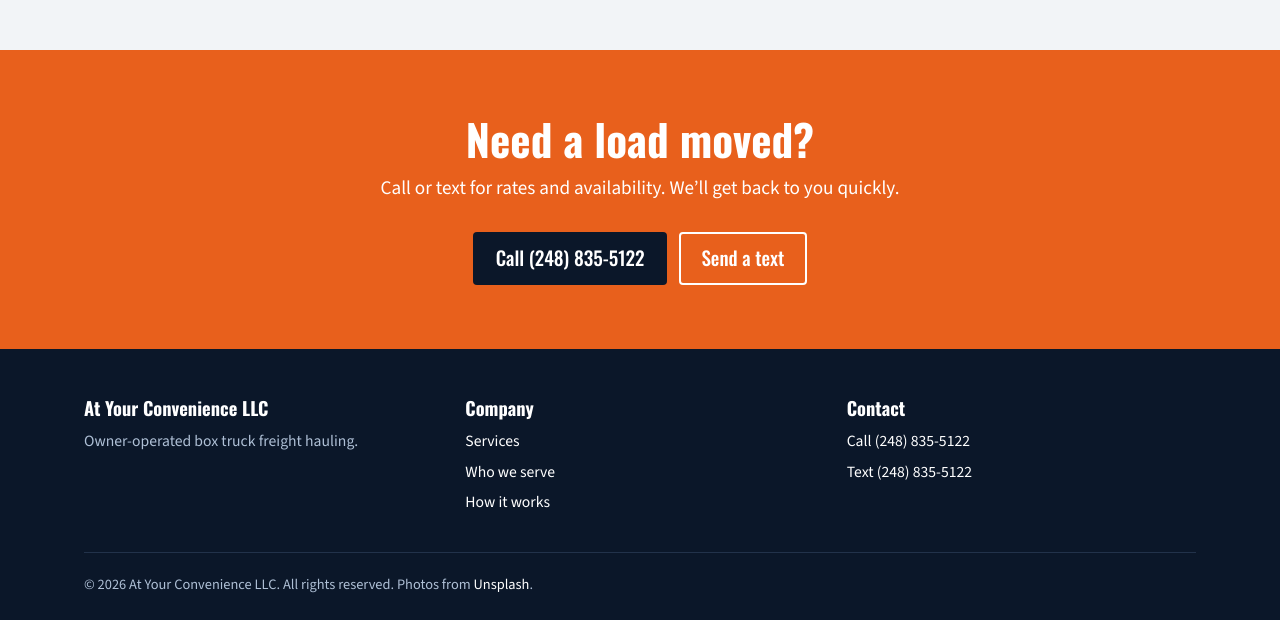
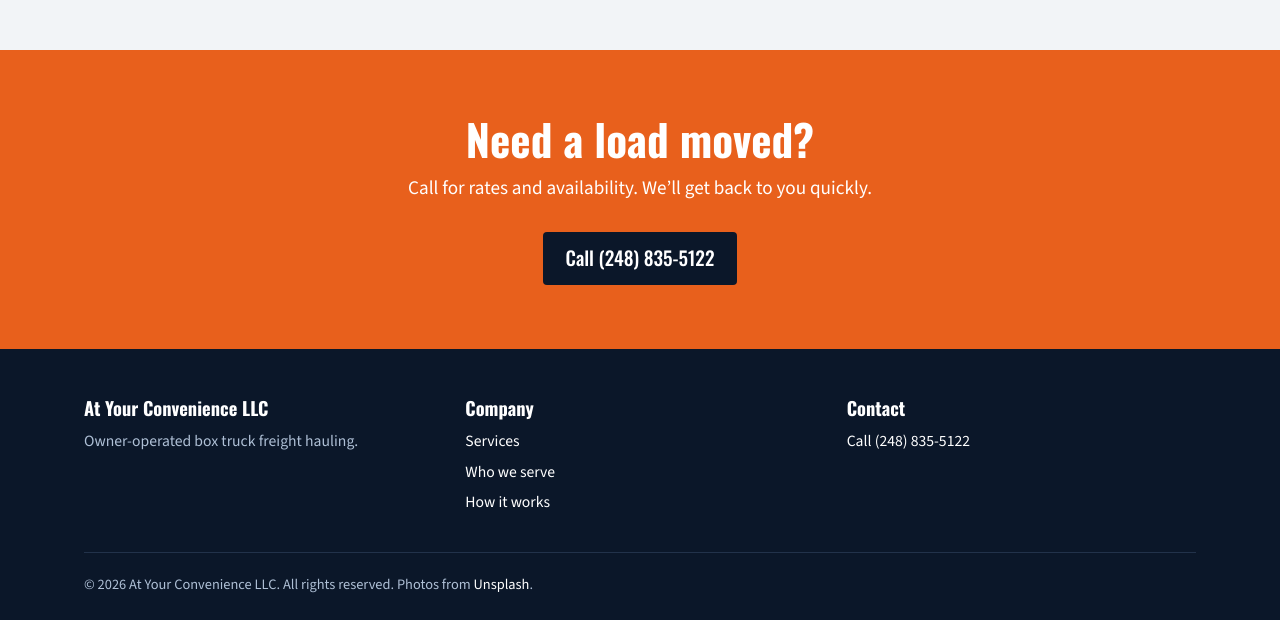
Before and after one commit to atyourconvenience/aycweb, a plain HTML site: page index.html in a window 1280 px wide. Shown: the part 3544-4164 px from the top of the page. Drawn offline with nearby package versions, Linux system fonts and the light colour scheme.

Commit message:
Remove text contact options

```diff
--- a/index.html
+++ b/index.html
@@ -4,7 +4,7 @@
 <meta charset="utf-8">
 <meta name="viewport" content="width=device-width, initial-scale=1">
 <title>At Your Convenience LLC | Box Truck Freight Hauling</title>
-<meta name="description" content="At Your Convenience LLC is an owner-operated box truck carrier hauling parcel and general freight. Call or text (248) 835-5122.">
+<meta name="description" content="At Your Convenience LLC is an owner-operated box truck carrier hauling parcel and general freight. Call (248) 835-5122.">
 <link rel="preconnect" href="https://fonts.googleapis.com">
 <link rel="preconnect" href="https://fonts.gstatic.com" crossorigin>
 <link href="https://fonts.googleapis.com/css2?family=Oswald:wght@500;700&family=Source+Sans+3:wght@400;600&display=swap" rel="stylesheet">
@@ -212,7 +212,7 @@
       <h2 class="section-title">Booking a load takes one call</h2>
       <p class="section-lead">No forms, no call center. Here is what happens after you reach out.</p>
       <div class="grid steps">
-        <div class="step"><h3>Call or text</h3><p>Share pickup and drop locations, what you’re shipping and when it needs to move.</p></div>
+        <div class="step"><h3>Give us a call</h3><p>Share pickup and drop locations, what you’re shipping and when it needs to move.</p></div>
         <div class="step"><h3>Get your rate</h3><p>We confirm availability, the details of the load and a straightforward price.</p></div>
         <div class="step"><h3>Pickup</h3><p>We arrive on time, load up and keep you posted once the truck is rolling.</p></div>
         <div class="step"><h3>Delivered</h3><p>Your freight is dropped on schedule, with confirmation when it’s done.</p></div>
@@ -251,10 +251,9 @@
   <div class="cta" id="contact">
     <div class="wrap">
       <h2>Need a load moved?</h2>
-      <p>Call or text for rates and availability. We’ll get back to you quickly.</p>
+      <p>Call for rates and availability. We’ll get back to you quickly.</p>
       <div class="actions">
         <a class="btn" href="tel:+12488355122">Call (248) 835-5122</a>
-        <a class="btn ghost" href="sms:+12488355122">Send a text</a>
       </div>
     </div>
   </div>
@@ -280,7 +279,6 @@
         <h3>Contact</h3>
         <ul>
           <li><a href="tel:+12488355122">Call (248) 835-5122</a></li>
-          <li><a href="sms:+12488355122">Text (248) 835-5122</a></li>
           <!-- <li><a href="mailto:you@example.com">you@example.com</a></li> -->
         </ul>
       </div>
```
